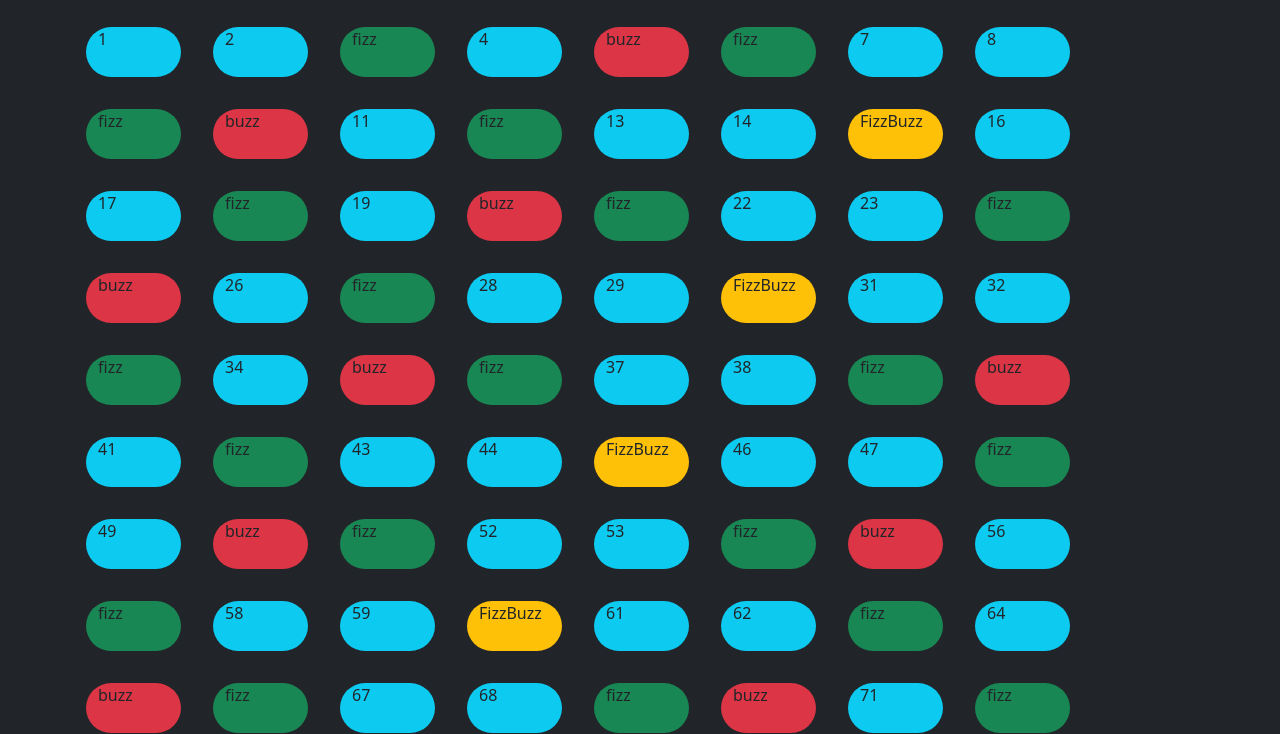
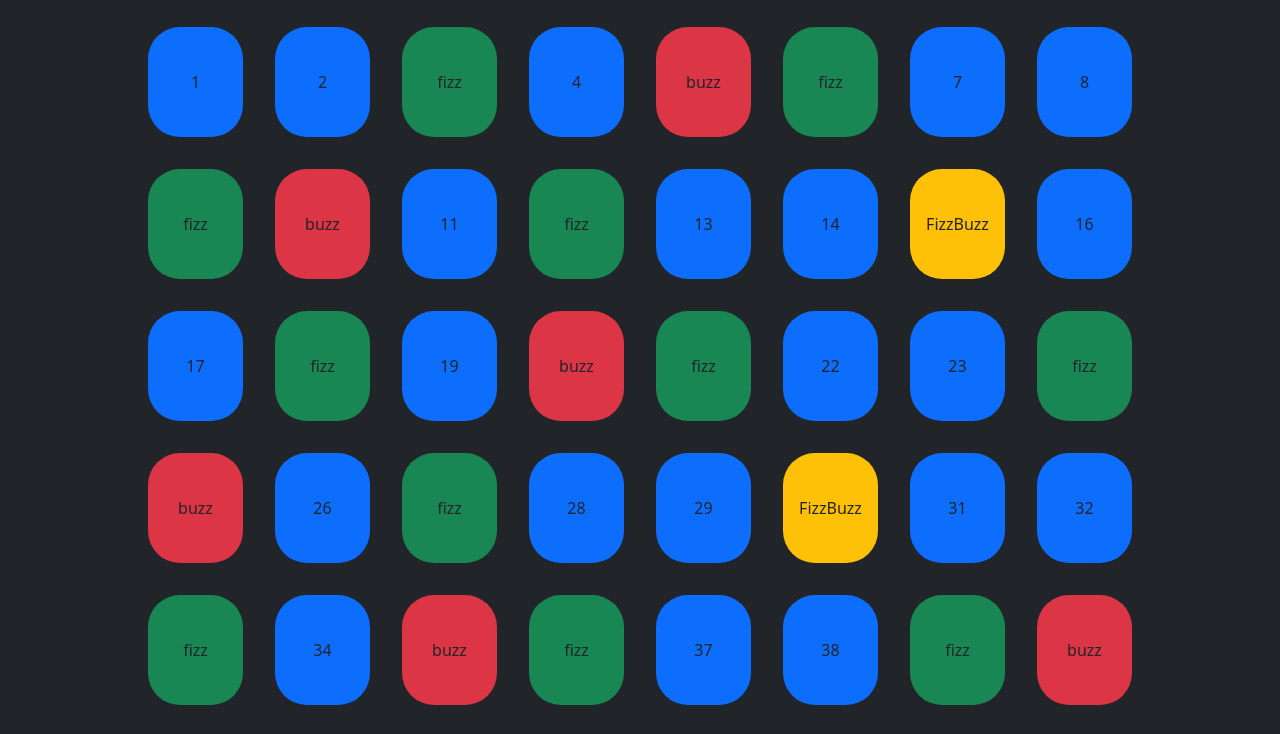
Before and after one commit to Drew0004/js-fizzbuzz, a plain HTML site: page index.html in a window 1280 px wide. Shown: the part 69-803 px from the top of the page. Drawn offline with nearby package versions, Linux system fonts and the light colour scheme.

Commit message:
Modificata grafica - fine esercizio

```diff
--- a/css/style.css
+++ b/css/style.css
@@ -11,8 +11,8 @@
 /*
     general
 */
-.height-50{
-    height: 50px;
+.height-110{
+    height: 110px;
 }
 .width-50{
     width: 50px;
--- a/js/scripts.js
+++ b/js/scripts.js
@@ -26,12 +26,12 @@ dallo screenshot fornito in consegna.
 let numbers;
 
 const myElements = document.getElementById('elements');
-myElements.classList.add('row');
+myElements.classList.add('row', 'justify-content-center');
 
 for (numbers =1; numbers <=100; numbers++){
 
     let myDiv = document.createElement('div');
-    myDiv.classList.add('col-1' , 'height-50', 'rounded-5', 'm-3');
+    myDiv.classList.add('col-1' , 'height-110', 'rounded-5', 'm-3', 'd-flex', 'justify-content-center','align-items-center' );
 
     if ((numbers % 3 == 0) && (numbers % 5 == 0)){
         console.log('FizzBuzz');
@@ -55,7 +55,7 @@ for (numbers =1; numbers <=100; numbers++){
     else{
         console.log(numbers);
         myDiv.append(numbers);
-        myDiv.classList.add('bg-info');
+        myDiv.classList.add('bg-primary');
 
     }
 
```
